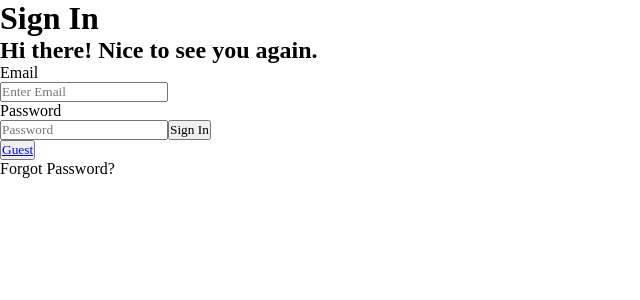
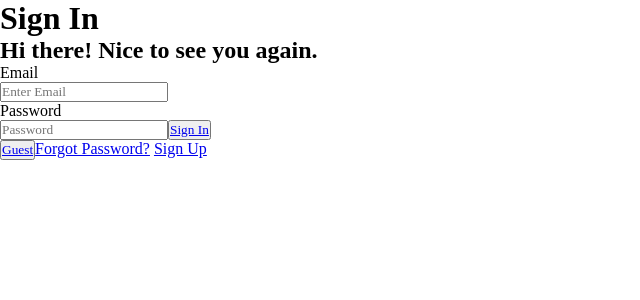
Before and after one commit to edrumm/3rd-Year-Project, a React (Create React App) app in the folder FrontEnd/picturethat/: page / in a window 1280 px wide. Shown: the top 300 px of the page, without its empty margins (0-640 px from the left). Built offline with nearby package versions, Linux system fonts and the light colour scheme; a web font is replaced by a local one.

Commit message:
Added links between created pages

```diff
--- a/FrontEnd/picturethat/src/Pages/404.jsx
+++ b/FrontEnd/picturethat/src/Pages/404.jsx
@@ -1,4 +1,5 @@
 import React from 'react';
+import {Link} from 'react-router-dom';
 
 const NotFound  = () => {
 
--- a/FrontEnd/picturethat/src/Pages/ForgotPassword.jsx
+++ b/FrontEnd/picturethat/src/Pages/ForgotPassword.jsx
@@ -1,4 +1,5 @@
 import React from 'react';
+import {Link} from 'react-router-dom';
 
 const ForgotPassword  = () => {
 
@@ -10,7 +11,7 @@ const ForgotPassword  = () => {
 
                 <p>Email</p>
                 <input type="text" id="emailInput" placeholder="Email Address" />
-                <button id="signInButton" class="signInButton" onclick="submitBtnPress()">Submit</button>
+                <button id="signInButton" class="signInButton" onclick="submitBtnPress()"><Link to="/SignIn">Submit</Link></button>
 
         </div>
     );
--- a/FrontEnd/picturethat/src/Pages/SignIn.jsx
+++ b/FrontEnd/picturethat/src/Pages/SignIn.jsx
@@ -15,11 +15,11 @@ const SignIn  = () => {
                 <input type="text" id="emailInput" placeholder="Enter Email" />
                 <p>Password</p>
                 <input type="password" id="passwordInput" placeholder="Password" />
-                <button id="signInButton" class="signInButton" onclick="submitBtnPress()">Sign In</button>
+                <button id="signInButton" class="signInButton" onclick="submitBtnPress()"><Link to="/PictureThat">Sign In</Link></button>
 
                 <div className="whiteSpace"></div>
                 <button id="signInButton" class="signInButton" onclick="submitBtnPress()"><Link to="/PictureThat">Guest</Link></button>
-                <p>Forgot Password?</p>
+                <Link to="/ForgotPassword">Forgot Password?</Link> <Link to="/SignUp">Sign Up</Link>
 
             </div>
 
--- a/FrontEnd/picturethat/src/Pages/SignUp.jsx
+++ b/FrontEnd/picturethat/src/Pages/SignUp.jsx
@@ -1,4 +1,5 @@
 import React from 'react';
+import {Link} from 'react-router-dom';
 
 const SignUp  = () => {
 
@@ -21,8 +22,8 @@ const SignUp  = () => {
                 <label for="termsAndConditions"> I agree to the Terms of Services and Privacy Policy</label><br></br>
                 {/*need to add hyperlink text to Terms of Services and Privacy Policy */}
 
-                <button id="signInButton" class="signInButton" onclick="submitBtnPress()">Continue</button>
-                <p>Have an Account?</p> {/*need to add hyperlink text to send to signIn Page */}
+                <button id="signInButton" class="signInButton" onclick="submitBtnPress()"><Link to="/PictureThat">Continue</Link></button>
+                <p>Have an Account?</p><Link to="/SignIn">Sign In</Link>
 
             </div>
 
```
